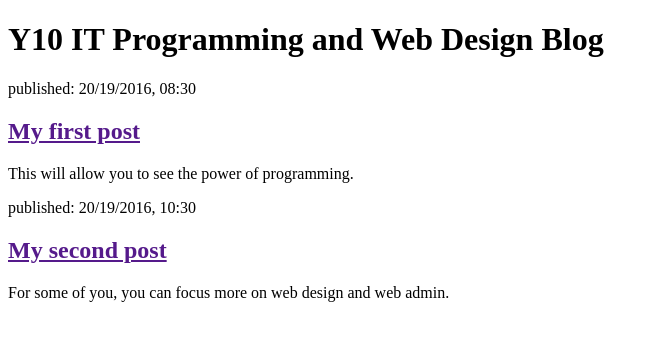
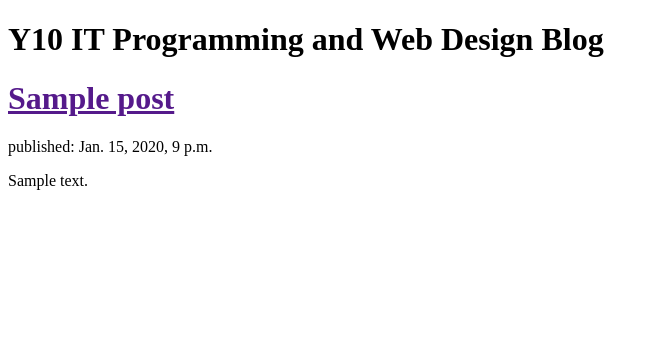
Before and after one commit to jeremy886/BlogApp, a Django app: template blog/templates/blog/post_list.html in a window 1280 px wide. Shown: the top 341 px of the page, without its empty margins (0-659 px from the left). Run offline with Django 3.2, Linux system fonts and the light colour scheme; the template is opened without the code that fills it: values that come from a table or form of the project are taken from there, others are empty; tables that the repository leaves empty hold one stand-in row (values such as "Sample post").

Commit message:
Modified templated to display posts from database.

```diff
--- a/blog/templates/blog/post_list.html
+++ b/blog/templates/blog/post_list.html
@@ -6,17 +6,13 @@
 </head>
 <body>
 <div><h1>Y10 IT Programming and Web Design Blog</h1></div>
+{% for post in posts %}
 <div>
-    <p>published: 20/19/2016, 08:30</p>
-    <h2><a href="">My first post</a></h2>
-    <p>This will allow you to see the power of programming.</p>
+    <h1><a href="">{{ post.title }}</a></h1>
+    <p>published: {{ post.published_date }}</p>
+    <p>{{ post.text|linebreaksbr }}</p>
+
 </div>
-
-<div>
-    <p>published: 20/19/2016, 10:30</p>
-    <h2><a href="">My second post</a></h2>
-    <p>For some of you, you can focus more on web design and web admin.</p>
-</div>
-
+{%  endfor %}
 </body>
 </html>
--- a/blog/views.py
+++ b/blog/views.py
@@ -1,5 +1,8 @@
 from django.shortcuts import render
+from django.utils import timezone
+from .models import Post
 
 # Create your views here.
 def post_list(request):
-    return render(request, 'blog/post_list.html', {})
+    posts = Post.objects.filter(published_date__lte=timezone.now()).order_by('published_date')
+    return render(request, 'blog/post_list.html', {'posts':posts})
```
